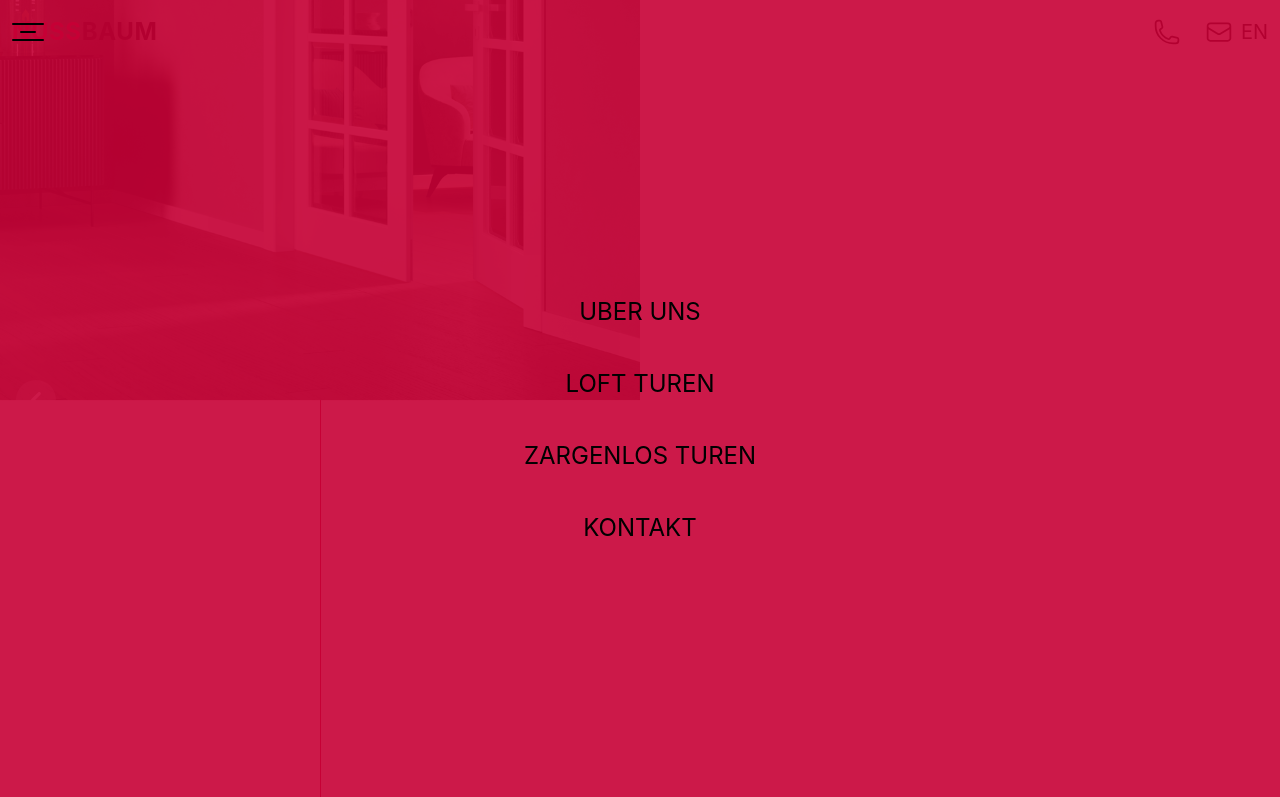
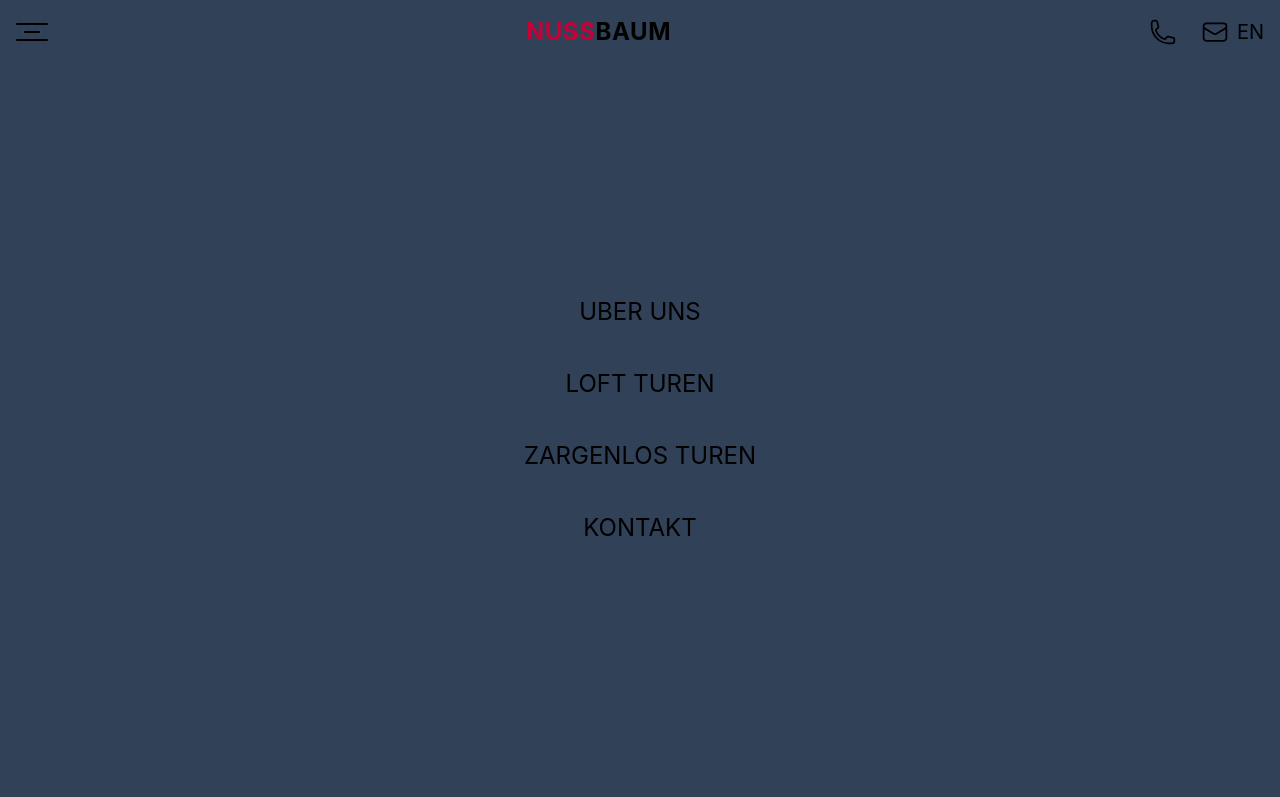
Before and after one commit to Fluffy2908/Nussbaum, a website: page index.html in a window 1280 px wide. Shown: the top 797 px of the page. Drawn offline with nearby package versions, Linux system fonts and the light colour scheme.

Commit message:
Redesign navigation

```diff
--- a/index.html
+++ b/index.html
@@ -74,24 +74,22 @@
     </div>
 
     <!-- ✅ Navigacija in vsebina (tvoja obstoječa) -->
-    <div class="relative z-50 flex justify-between items-center px-3 lg:px-10 py-4">
-        <a href="index.html">
-            <div class="hidden lg:flex items-center text-2xl font-bold uppercase tracking-wide text-rose-700">
+        <nav class="flex justify-between items-center relative z-50 p-4 ">
+            <div
+                    class="items-center justify-between text-2xl font-bold order-1 uppercase tracking-wide text-rose-700 z-50">
+                <a href = "index.html">
                     nuss<span class="text-black">Baum</span>
+                </a>
             </div>
-        </a>
-
-        <nav class="flex justify-between items-center">
-            <ul class="fixed top-0 left-0 h-screen w-screen nav bg-rose-700/90 flex flex-col pt-10 justify-center items-center gap-10 uppercase transition-transform duration-300 ease-in-out text-2xl  z-50 active:text-rose-700">
-                <li class="hover:text-white lg:hover:text-rose-700 hover:scale-120 transition"><a href="index.html">Uber uns</a></li>
-                <li class="hover:text-white lg:hover:text-rose-700 hover:scale-120 transition"><a href="loft-turen.html">Loft Turen</a></li>
-                <li class="hover:text-white lg:hover:text-rose-700 hover:scale-120 transition"><a href="zargenlos-turen.html">Zargenlos Turen</a></li>
-                <li class="hover:text-white lg:hover:text-rose-700 hover:scale-120 transition"><a href="kontakt.html">Kontakt</a></li>
+            <ul
+                    class="fixed top-0 left-0 h-screen w-screen nav bg-slate-700 flex flex-col pt-10 justify-center items-center gap-10 uppercase transition-transform duration-300 ease-in-out text-2xl  z-50 active:text-rose-700">
+                <li class="hover:text-white hover:scale-120 transition"><a href="index.html">Uber uns</a></li>
+                <li class="hover:text-white hover:scale-120 transition"><a href="loft-turen.html">Loft Turen</a></li>
+                <li class="hover:text-white hover:scale-120 transition"><a href="zargenlos-turen.html">Zargenlos Turen</a></li>
+                <li class="hover:text-white hover:scale-120 transition"><a href="kontakt.html">Kontakt</a></li>
             </ul>
-        </nav>
-
-        <div class="flex items-center space-x-2 lg:space-x-4">
-            <a class="hover:text-rose-700 hover:scale-120 transition hidden sm:block" href="tel:+386000000">
+            <div class="flex items-center space-x-2 lg:space-x-4 z-50 order-1">
+                <a class="hover:text-rose-700 hover:scale-120 transition" href="tel:+386000000">
                     <!-- Telefon ikon -->
                     <svg xmlns="http://www.w3.org/2000/svg" fill="none" viewBox="0 0 24 24" stroke-width="1.5"
                          stroke="currentColor" class="size-7 stroke-current">
@@ -99,7 +97,7 @@
                               d="M2.25 6.75c0 8.284 6.716 15 15 15h2.25a2.25 2.25 0 0 0 2.25-2.25v-1.372c0-.516-.351-.966-.852-1.091l-4.423-1.106c-.44-.11-.902.055-1.173.417l-.97 1.293c-.282.376-.769.542-1.21.38a12.035 12.035 0 0 1-7.143-7.143c-.162-.441.004-.928.38-1.21l1.293-.97c.363-.271.527-.734.417-1.173L6.963 3.102a1.125 1.125 0 0 0-1.091-.852H4.5A2.25 2.25 0 0 0 2.25 4.5v2.25Z" />
                     </svg>
                 </a>
-            <a class="hover:text-rose-700 hover:scale-120 transition hidden sm:block" href="">
+                <a class="hover:text-rose-700 hover:scale-120 transition" href="">
                     <!-- Email ikon -->
                     <svg xmlns="http://www.w3.org/2000/svg" fill="none" viewBox="0 0 24 24" stroke-width="1.5"
                          stroke="currentColor" class="size-7 stroke-current">
@@ -111,12 +109,13 @@
             </div>
 
             <!-- Hamburger -->
-        <div class="hamburger group w-8 fixed flex flex-col gap-y-1.5 justify-center items-center cursor-pointer z-50">
+            <div
+                    class="hamburger group w-8  flex flex-col gap-y-1.5 hover:scale-120 justify-center items-center cursor-pointer z-50">
                 <div class="h-[2px] rounded-sm w-full bg-black transition-transform"></div>
                 <div class="h-[2px] rounded-sm w-2/4 bg-black group-hover:bg-rose-700 transition-opacity"></div>
                 <div class="h-[2px] rounded-sm w-full bg-black transition-transform"></div>
             </div>
-    </div>
+        </nav>
 </header>
 
 
```
Also changed, not shown: output.css. Lines whose indentation alone changed are shown as unchanged.
